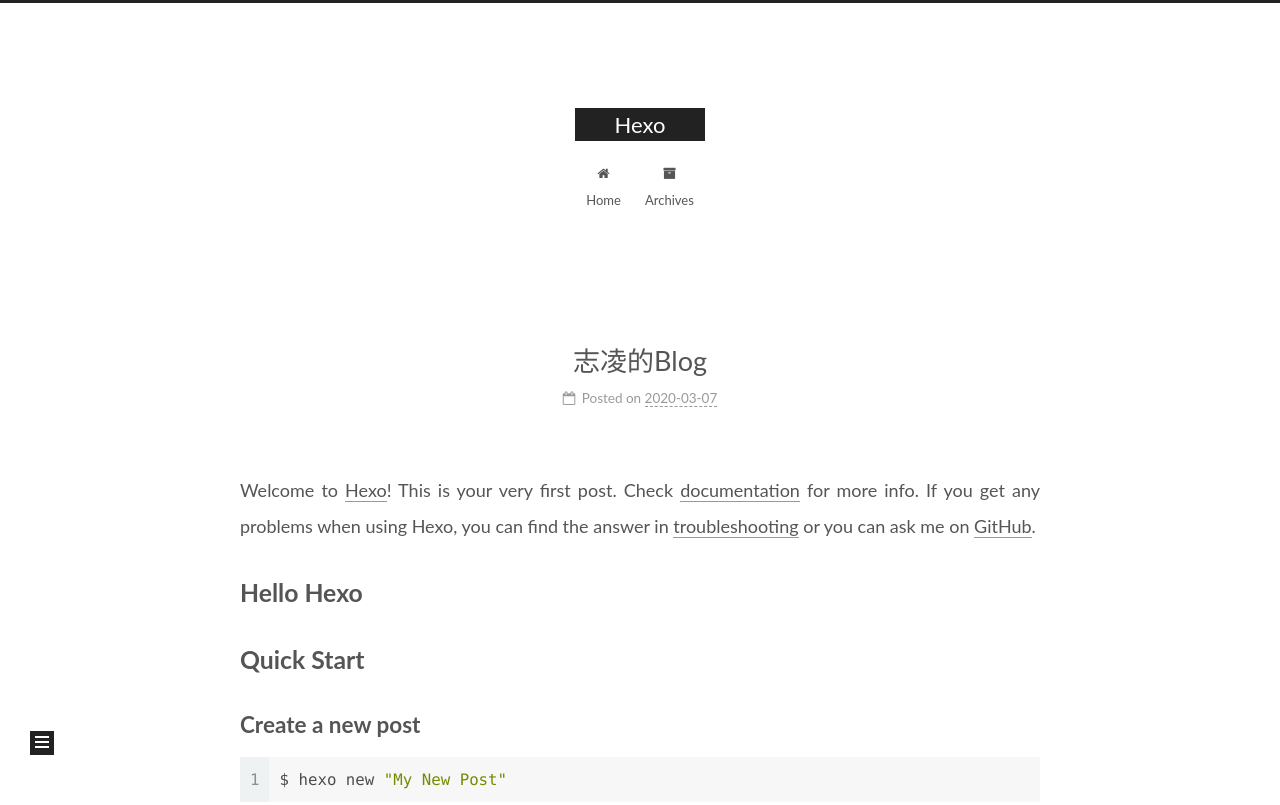
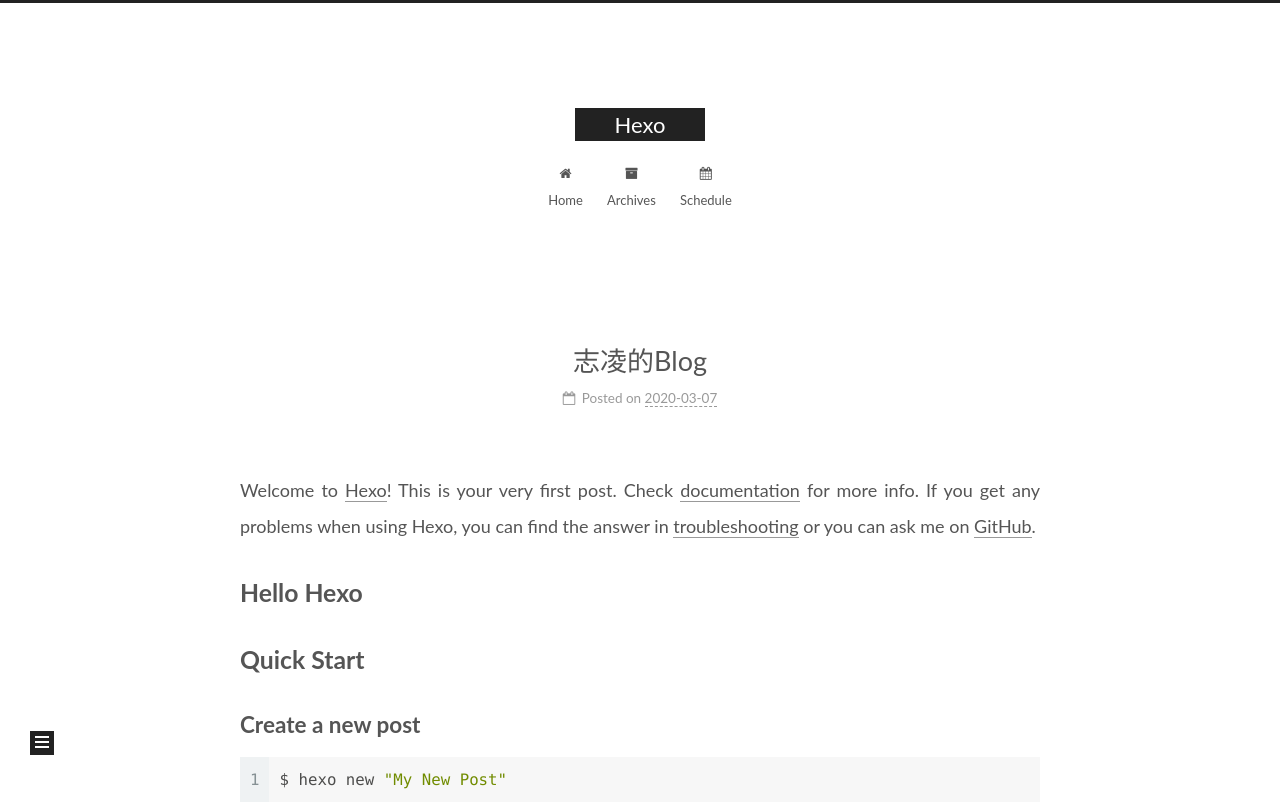
Before and after one commit to zhilingz/zhilingz.github.io, a plain HTML site: page 2020/03/07/hello-world/index.html in a window 1280 px wide. Shown: the top 805 px of the page. Drawn offline with Linux system fonts and the light colour scheme.

Commit message:
Site updated: 2020-03-07 22:04:07

```diff
--- a/2020/03/07/hello-world/index.html
+++ b/2020/03/07/hello-world/index.html
@@ -120,6 +120,11 @@
         <li class="menu-item menu-item-archives">
 
     <a href="/archives/" rel="section"><i class="fa fa-fw fa-archive"></i>Archives</a>
+
+  </li>
+        <li class="menu-item menu-item-schedule">
+
+    <a href="/schedule/" rel="section"><i class="fa fa-fw fa-calendar"></i>Schedule</a>
 
   </li>
   </ul>
```
Also changed, not shown: archives/2020/03/index.html (+5 -0 lines), archives/2020/index.html (+5 -0 lines), archives/index.html (+5 -0 lines), index.html (+5 -0 lines).
